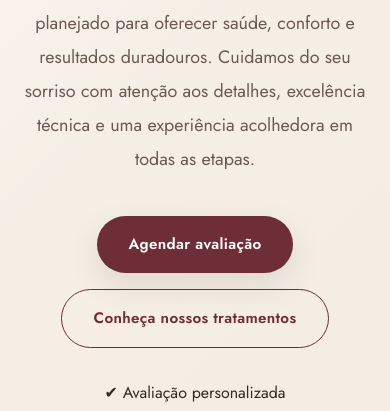
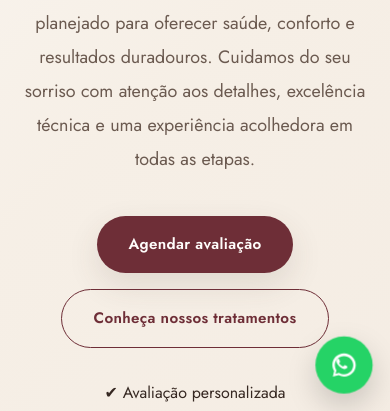
Before and after one commit to ys1sz/huma-vitta, a plain HTML site: page index.html in a window 390 px wide. Shown: the part 433-844 px from the top of the page. Drawn offline with nearby package versions, Linux system fonts and the light colour scheme; a web font is replaced by a local one.

Commit message:
style.css

```diff
--- a/style.css
+++ b/style.css
@@ -913,6 +913,54 @@ line-height:1.8;
    align-items:center;
 }
 
+/*=============================
+  Botão WhatsApp
+==============================*/
+
+.whatsapp-float{
+
+position:fixed;
+
+right:28px;
+bottom:28px;
+
+width:62px;
+height:62px;
+
+border-radius:50%;
+
+background:#25D366;
+
+display:flex;
+align-items:center;
+justify-content:center;
+
+color:#fff;
+
+box-shadow:
+0 12px 30px rgba(0,0,0,.18);
+
+transition:
+transform .30s ease,
+box-shadow .30s ease;
+
+z-index:9999;
+text-decoration:none;
+}
+
+.whatsapp-float svg{
+   width:32px;
+   height:32px;
+}
+
+.whatsapp-float:hover{
+   transform:
+   translateY(-4px)
+   scale(1.08);
+   box-shadow:
+   0 18px 40px rgba(37,211,102,.35);
+}
+
 }
 /* =========================================================
    Responsivo
@@ -1051,3 +1099,35 @@ line-height:1.8;
     opacity:1;
     transform:none;
 }
+
+.whatsapp-float{
+   width:56px;
+   height:56px;
+   right:18px;
+   bottom:18px;
+}
+
+.whatsapp-float svg{
+   width:28px;
+   height:28px;
+}
+
+@keyframes whatsappPulse{
+
+0%{
+transform:scale(1);
+}
+
+50%{
+transform:scale(1.06);
+}
+
+100%{
+transform:scale(1);
+}
+
+}
+
+.whatsapp-float{
+   animation:whatsappPulse 2.8s ease-in-out infinite;
+}
```
